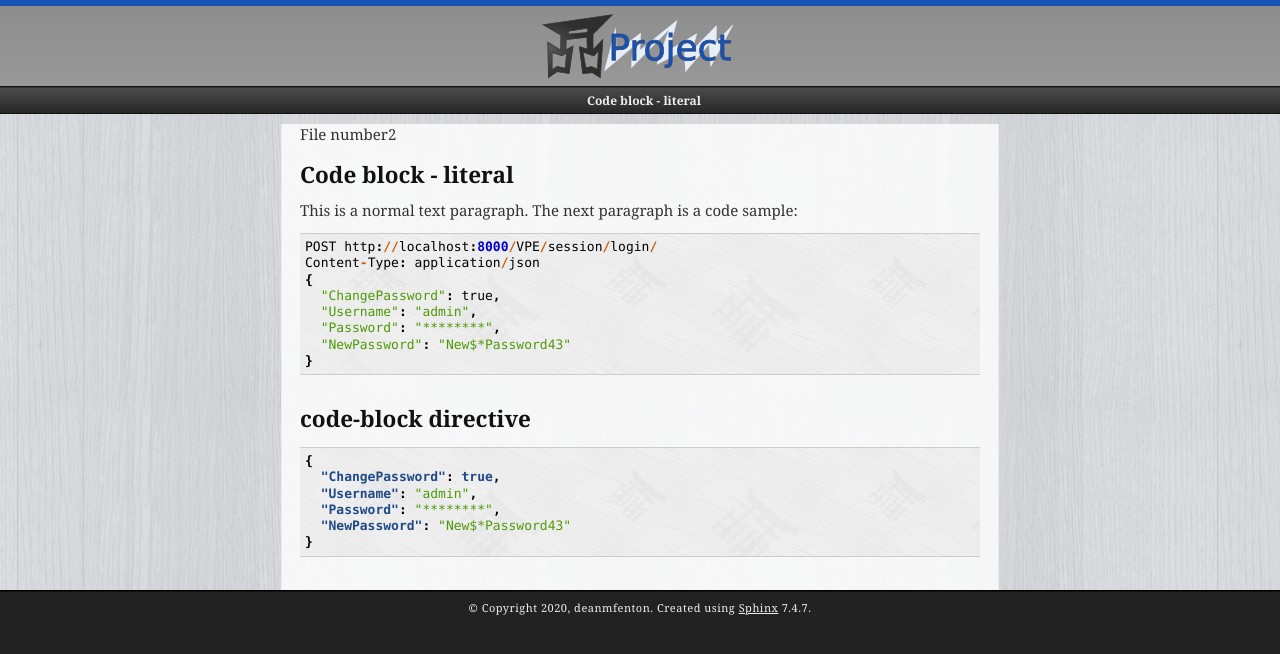
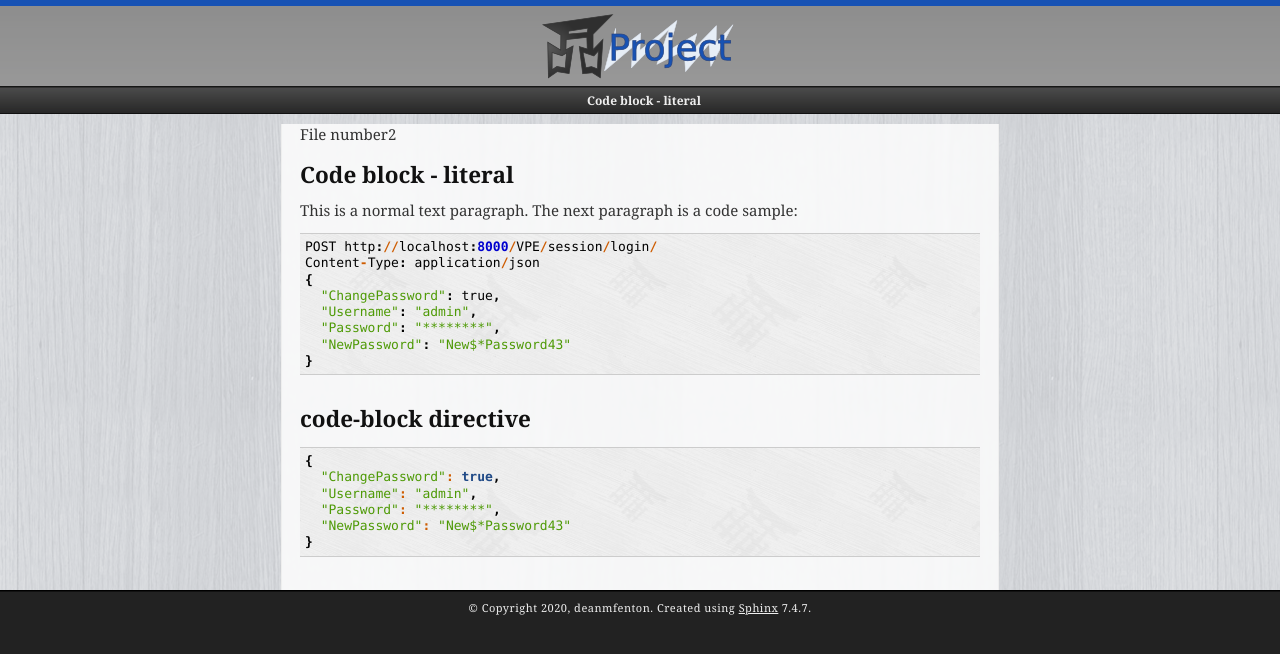
Before and after one commit to DeanMFenton/sphinx2dean, a Sphinx documentation site: the page built from docs/number2.rst, in a window 1280 px wide. Shown: the top 654 px of the page. Built offline with Sphinx 7.4.7, drawn with Linux system fonts in a browser that asks for light colours.

Commit message:
Update number2.rst

```diff
--- a/docs/number2.rst
+++ b/docs/number2.rst
@@ -20,7 +20,7 @@ This is a normal text paragraph. The next paragraph is a code sample::
 code-block directive
 ====================
 
-.. code-block:: JSON
+.. code-block:: javascript
 
   {
     "ChangePassword": true,
```
